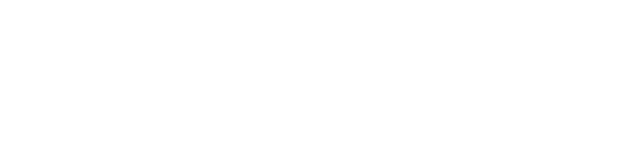
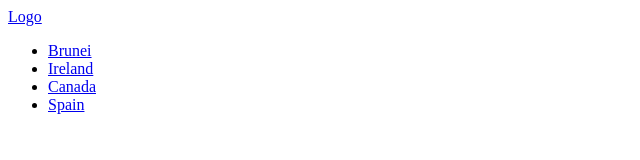
Before and after one commit to NewForce-Cohort-5/hello-world-pangolin, a plain HTML site: page index.html in a window 1280 px wide. Shown: the whole page, without its empty margins (0-640 px from the left). Drawn offline with Linux system fonts and the light colour scheme.

Commit message:
add navigation

```diff
--- a/index.html
+++ b/index.html
@@ -8,5 +8,22 @@
 </head>
 <body>
 
+<header>
+    <nav class=”nav”>
+      <a href=”/” class=”logo”>
+        Logo
+        <!-- Alternatively use an actual logo -->
+        <!-- <img src=”images/logo.png” /> -->
+      </a>
+      <ul class=”countries”>
+        <li class=”country”><a href=”/brunei” class=”active”>Brunei</a></li>
+        <li class=”country”><a href=”/ireland”>Ireland</a></li>
+        <li class=”country”><a href=”/canada”>Canada</a></li>
+        <li class=”country”><a href=”/spain”>Spain</a></li>
+      </ul>
+    </nav>
+  </header>
+
+
 </body>
 </html>
```
